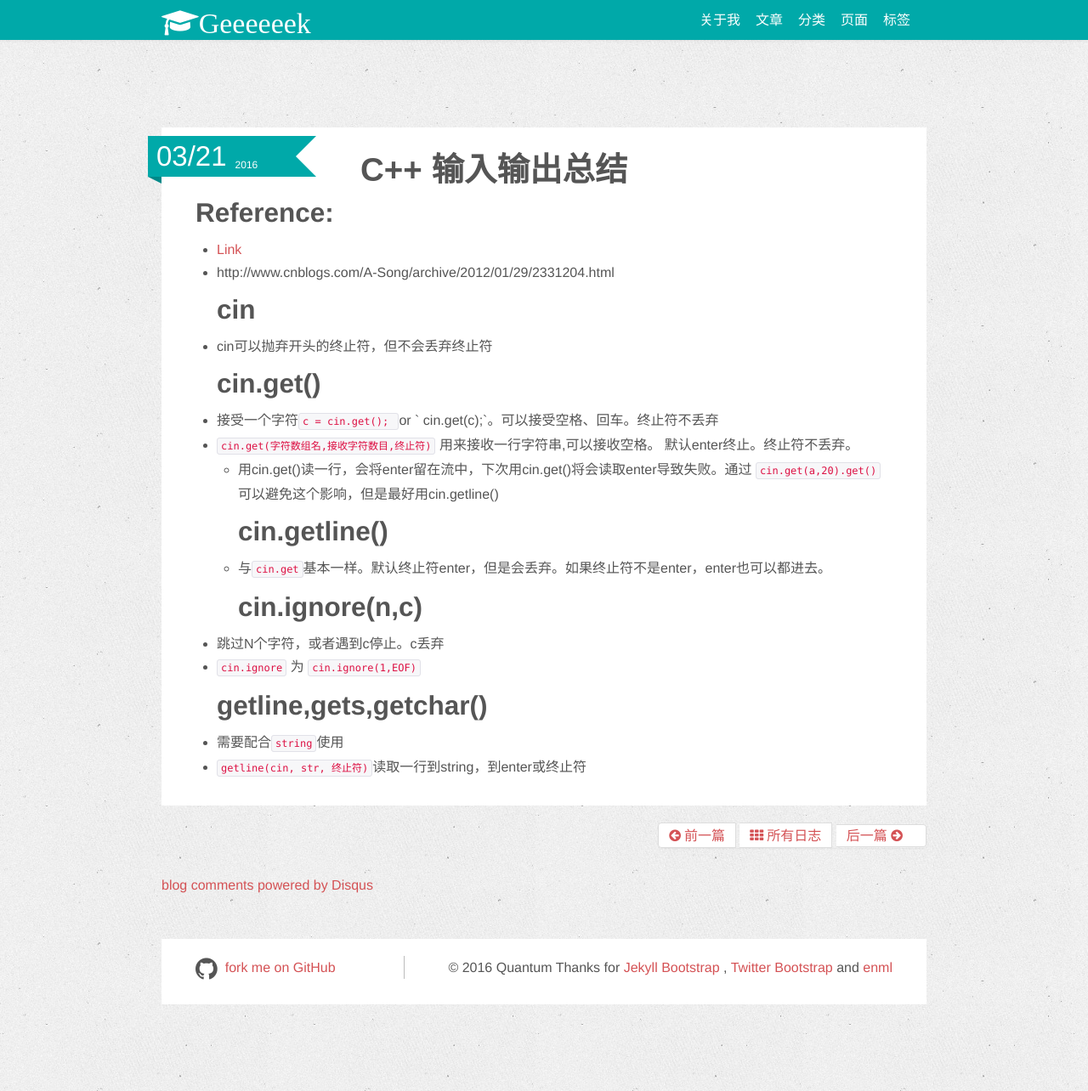
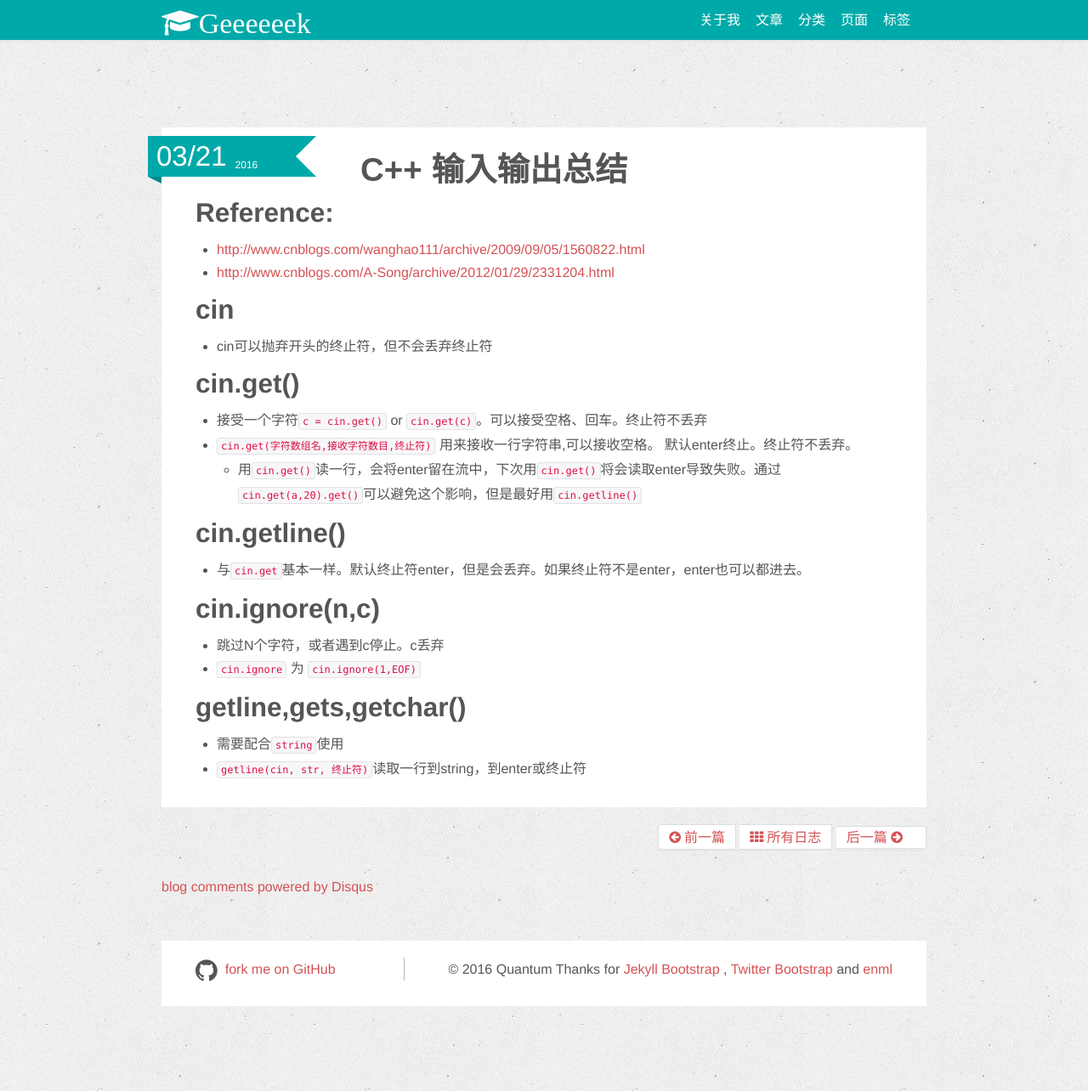
Before and after one commit to quantumlaser/quantumlaser.github.io, a Jekyll site: the page built from _posts/2016-03-21-C++-input-output.md, in a window 1280 px wide and 1284 px high. Shown: the whole window at 85% size. Built offline with Jekyll 4.4.1, drawn with Linux system fonts in a browser that asks for light colours; nearby versions of some CDN libraries; comment, search, counter and statistics services are not loaded.

Commit message:
update io

```diff
--- a/_posts/2016-03-21-C++-input-output.md
+++ b/_posts/2016-03-21-C++-input-output.md
@@ -7,21 +7,27 @@ tags : [C++]
 ---
 {% include JB/setup %}
 # C++ 输入输出总结
+
 ## Reference:
-- [Link](http://www.cnblogs.com/wanghao111/archive/2009/09/05/1560822.html)
-- http://www.cnblogs.com/A-Song/archive/2012/01/29/2331204.html
+- [http://www.cnblogs.com/wanghao111/archive/2009/09/05/1560822.html](http://www.cnblogs.com/wanghao111/archive/2009/09/05/1560822.html)
+- [http://www.cnblogs.com/A-Song/archive/2012/01/29/2331204.html](http://www.cnblogs.com/A-Song/archive/2012/01/29/2331204.html)
+
 ## cin
 - cin可以抛弃开头的终止符，但不会丢弃终止符
+
 ## cin.get()
-- 接受一个字符`c = cin.get(); ` or ` cin.get(c);`。可以接受空格、回车。终止符不丢弃
+- 接受一个字符`c = cin.get()` or `cin.get(c)`。可以接受空格、回车。终止符不丢弃
 - `cin.get(字符数组名,接收字符数目,终止符)` 用来接收一行字符串,可以接收空格。 默认enter终止。终止符不丢弃。
-  + 用cin.get()读一行，会将enter留在流中，下次用cin.get()将会读取enter导致失败。通过
-  `cin.get(a,20).get()`可以避免这个影响，但是最好用cin.getline()
+  + 用`cin.get()`读一行，会将enter留在流中，下次用`cin.get()`将会读取enter导致失败。通过
+  `cin.get(a,20).get()`可以避免这个影响，但是最好用`cin.getline()`
+
 ## cin.getline()
-  + 与`cin.get`基本一样。默认终止符enter，但是会丢弃。如果终止符不是enter，enter也可以都进去。
+- 与`cin.get`基本一样。默认终止符enter，但是会丢弃。如果终止符不是enter，enter也可以都进去。
+
 ## cin.ignore(n,c)
 - 跳过N个字符，或者遇到c停止。c丢弃
 - `cin.ignore` 为 `cin.ignore(1,EOF)`
+
 ## getline,gets,getchar()
 - 需要配合`string`使用
 - `getline(cin, str, 终止符)`读取一行到string，到enter或终止符
```
Also changed, not shown: _posts/2016-03-31-huawei-code-craft.md (+2 -1 lines).
